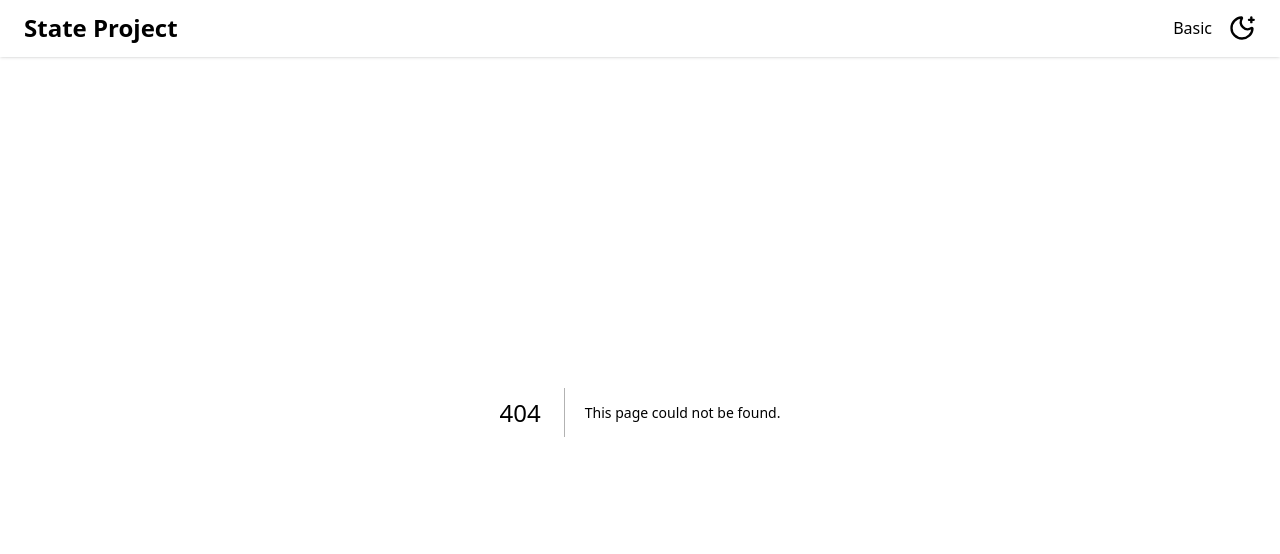
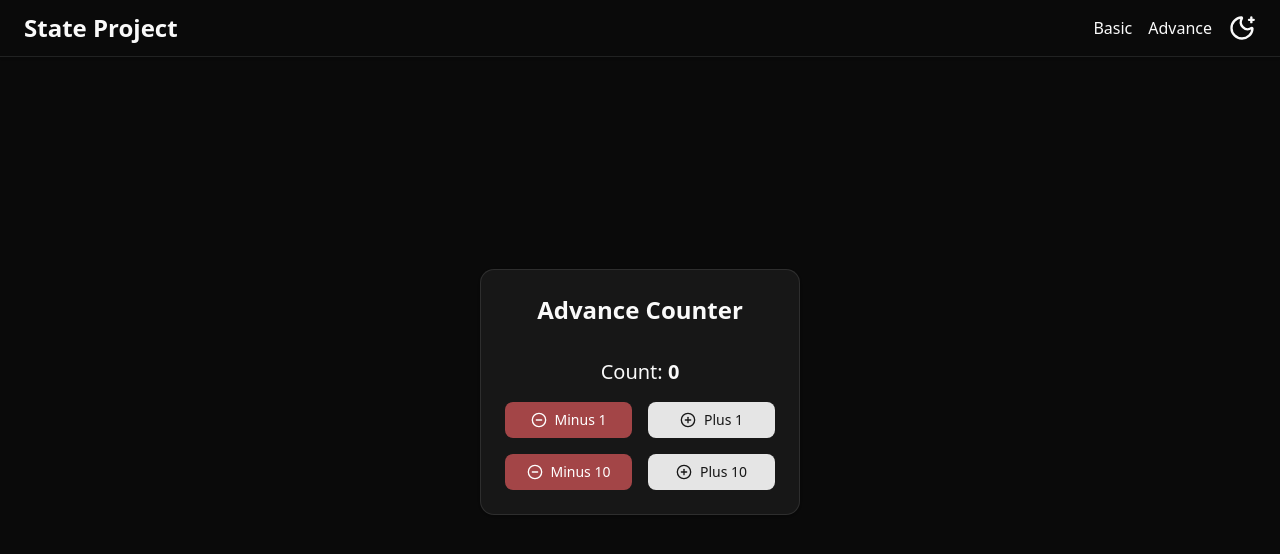
Before and after one commit to disharisen/state-project, a Next.js app: page /advance in a window 1280 px wide. Before the commit this address had no page. Shown: the top 554 px of the page. Built offline with nearby package versions, Linux system fonts and the light colour scheme.

Commit message:
Advance Counter done.

```diff
--- a/src/app/page.tsx
+++ b/src/app/advance/page.tsx
@@ -1,23 +1,23 @@
-import BasicCounter from "@/components/BasicCounter";
+import AdvanceCounter from "@/components/AdvanceCounter";
 import { Card, CardHeader, CardTitle } from "@/components/shadcnui/card";
 import { Metadata } from "next";
 
 export const metadata: Metadata = {
-	title: "Basic | Counter State App",
-	description: "Basic Counter State App",
+	title: "Advance | Counter State App",
+	description: "Advance Counter State App",
 };
 
 const page = () => {
 	return (
-		<section className="grid h-[90dvh] place-items-center">
+		<section className="grid h-[95dvh] place-items-center">
 			<Card className="w-xs">
 				<CardHeader>
 					<CardTitle className="text-center text-2xl font-semibold">
-						Basic Counter
+						Advance Counter
 					</CardTitle>
 				</CardHeader>
 
-				<BasicCounter />
+				<AdvanceCounter />
 			</Card>
 		</section>
 	);
--- /dev/null
+++ b/src/components/AdvanceCounter.tsx
@@ -0,0 +1,64 @@
+"use client";
+
+import { MinusCircleIcon, PlusCircleIcon } from "lucide-react";
+import { useState } from "react";
+import { Button } from "./shadcnui/button";
+import { CardContent } from "./shadcnui/card";
+
+const AdvanceCounter = () => {
+	const [count, setCount] = useState(0);
+
+	const plus = () => {
+		setCount(count + 1);
+	};
+
+	const minus = () => {
+		setCount(count - 1);
+	};
+
+	const plusTen = () => {
+		setCount(count + 10);
+	};
+
+	const minusTen = () => {
+		setCount(count - 10);
+	};
+
+	return (
+		<CardContent className="space-y-4">
+			<div className="text-center text-xl">
+				Count: <span className="font-bold">{count}</span>
+			</div>
+
+			<div className="grid grid-cols-2 gap-4">
+				<Button
+					onClick={minus}
+					variant={"destructive"}
+					className="cursor-pointer">
+					<MinusCircleIcon /> Minus 1
+				</Button>
+
+				<Button
+					onClick={plus}
+					className="cursor-pointer">
+					<PlusCircleIcon /> Plus 1
+				</Button>
+
+				<Button
+					onClick={minusTen}
+					variant={"destructive"}
+					className="cursor-pointer">
+					<MinusCircleIcon /> Minus 10
+				</Button>
+
+				<Button
+					onClick={plusTen}
+					className="cursor-pointer">
+					<PlusCircleIcon /> Plus 10
+				</Button>
+			</div>
+		</CardContent>
+	);
+};
+
+export default AdvanceCounter;
--- a/src/components/Header/Header.tsx
+++ b/src/components/Header/Header.tsx
@@ -17,6 +17,7 @@ const Header = () => {
 
 				<nav className="flex items-center gap-4">
 					<Link href={"/"}>Basic</Link>
+					<Link href={"/advance"}>Advance</Link>
 
 					<ThemeToggleButton />
 				</nav>
```
